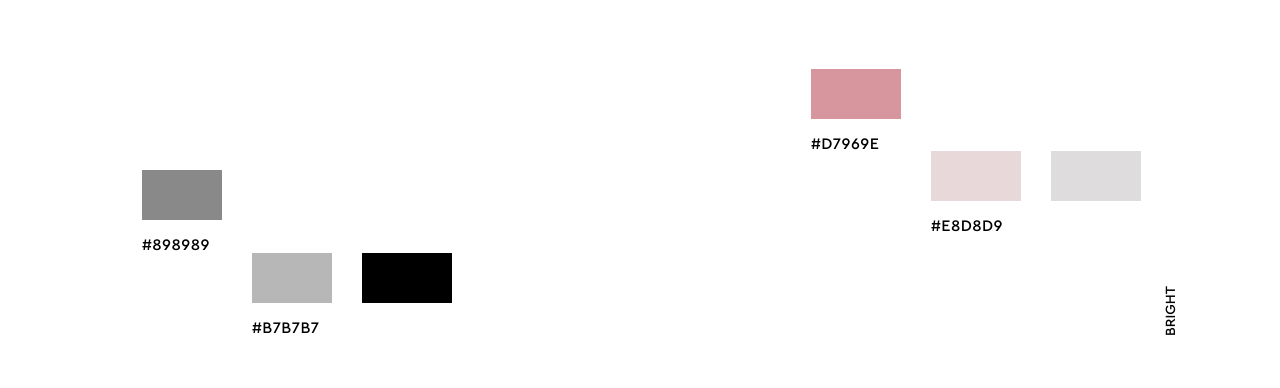
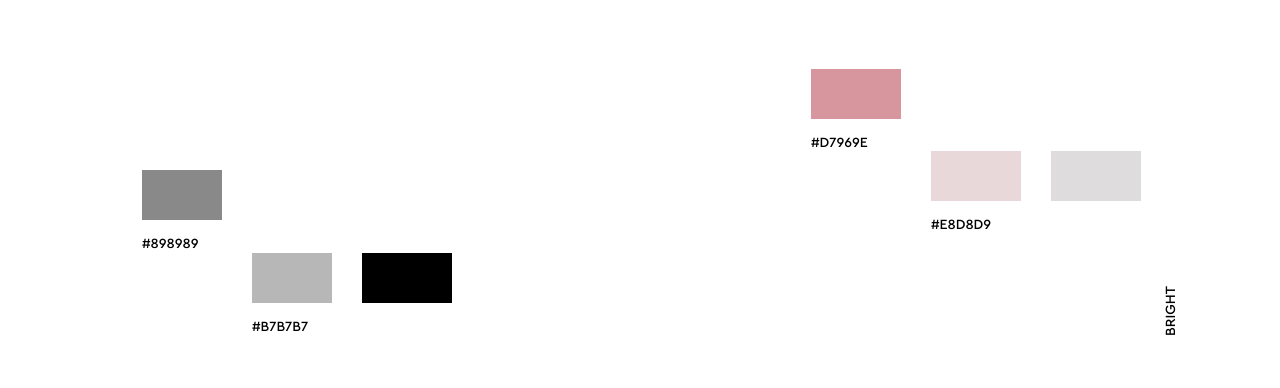
Before and after one commit to tolik-bilokrylov/Virna, a website built with Parcel: page src/index.html in a window 1280 px wide. Shown: the part 1020-1408 px from the top of the page. Built offline with nearby package versions, Linux system fonts and the light colour scheme.

Commit message:
fixed some styles

```diff
--- a/src/styles/blocks/_main.scss
+++ b/src/styles/blocks/_main.scss
@@ -281,12 +281,6 @@
     margin-top: 65px;
     text-transform: uppercase;
   }
-  p {
-    font-family: $font-ceraMedium;
-    font-size: 12px;
-    text-transform: uppercase;
-    letter-spacing: 0.03em;
-  }
 }
 
 @media screen and (min-width: 768px) {
@@ -301,9 +295,6 @@
     &__pink-light {
       margin-top: -17px;
       height: 50px;
-    }
-    p {
-      font-size: 16px;
     }
   }
 }
```
